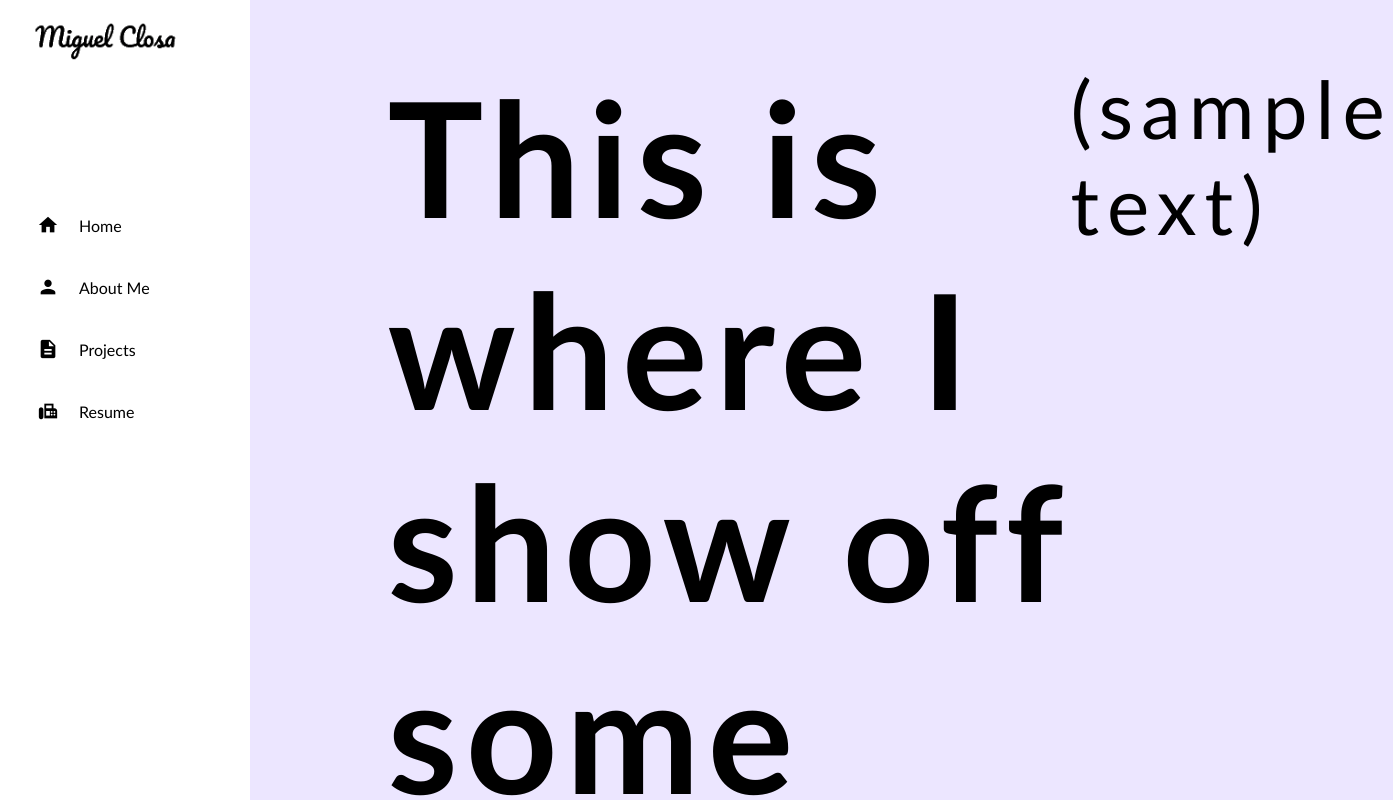
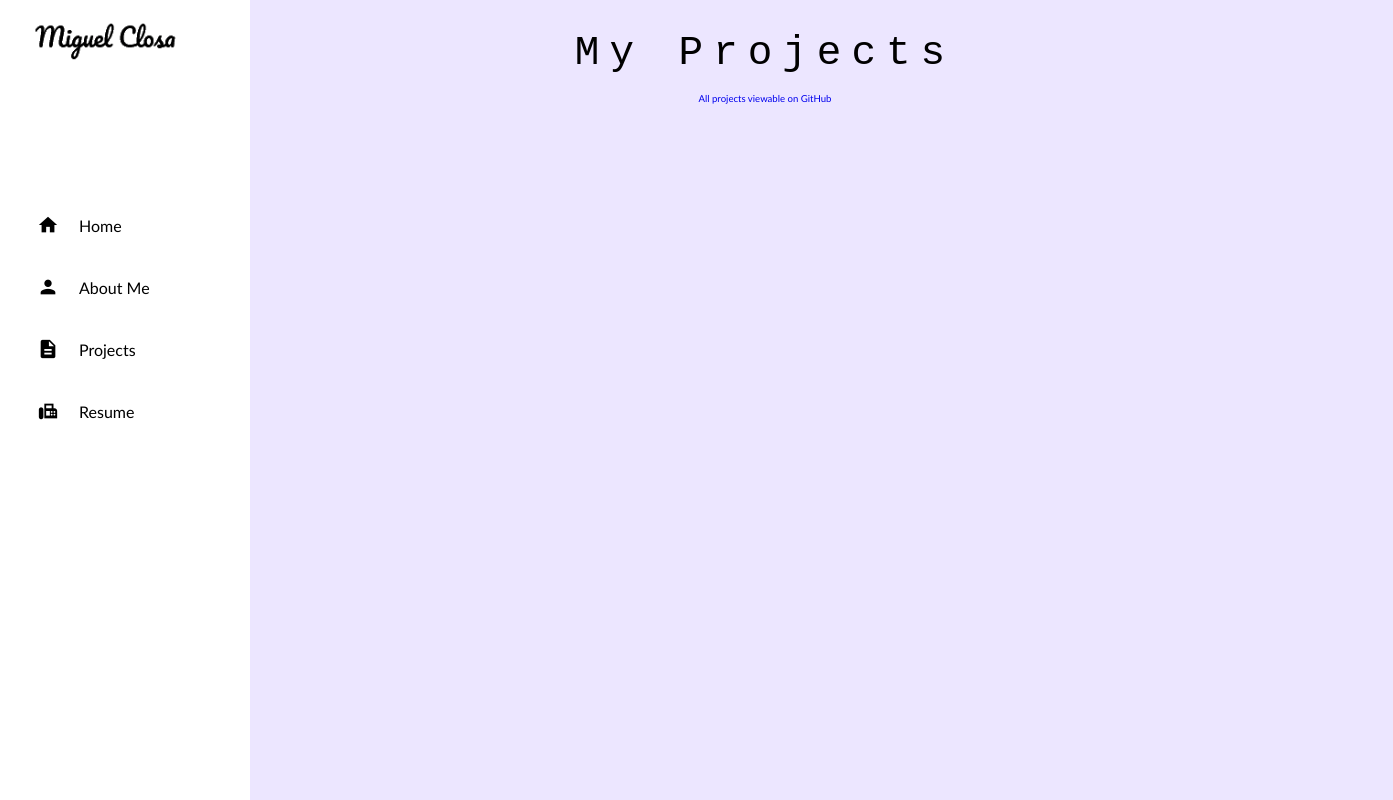
Before and after one commit to miguelclosa-ca/MyWebsite, a plain HTML site: page links/projects.html in a window 1280 px wide. Shown: the top 800 px of the page, 1393 px wide, since content can reach past the window. Drawn offline with Linux system fonts and the light colour scheme.

```diff
--- a/links/projects.html
+++ b/links/projects.html
@@ -26,9 +26,11 @@
     <div class="page-contents">
 
         <!--Contents-->
-        <div class="main-content">
-            <h1>This is where I show off some projects. </h1>
-            <p>(sample text)</p>
+        <div class="page-title">
+            <div class="typewriter">
+                <p id="scrolling-title">My Projects</p>
+            </div>
+            <p id="subtitle"><a href="https://github.com/miguelclosa-ca" style="text-decoration: none"> All projects viewable on GitHub</a></p>
         </div>
     </div>
 </div>
```
Also changed, not shown: links/resume.html (+11 -1 lines).
